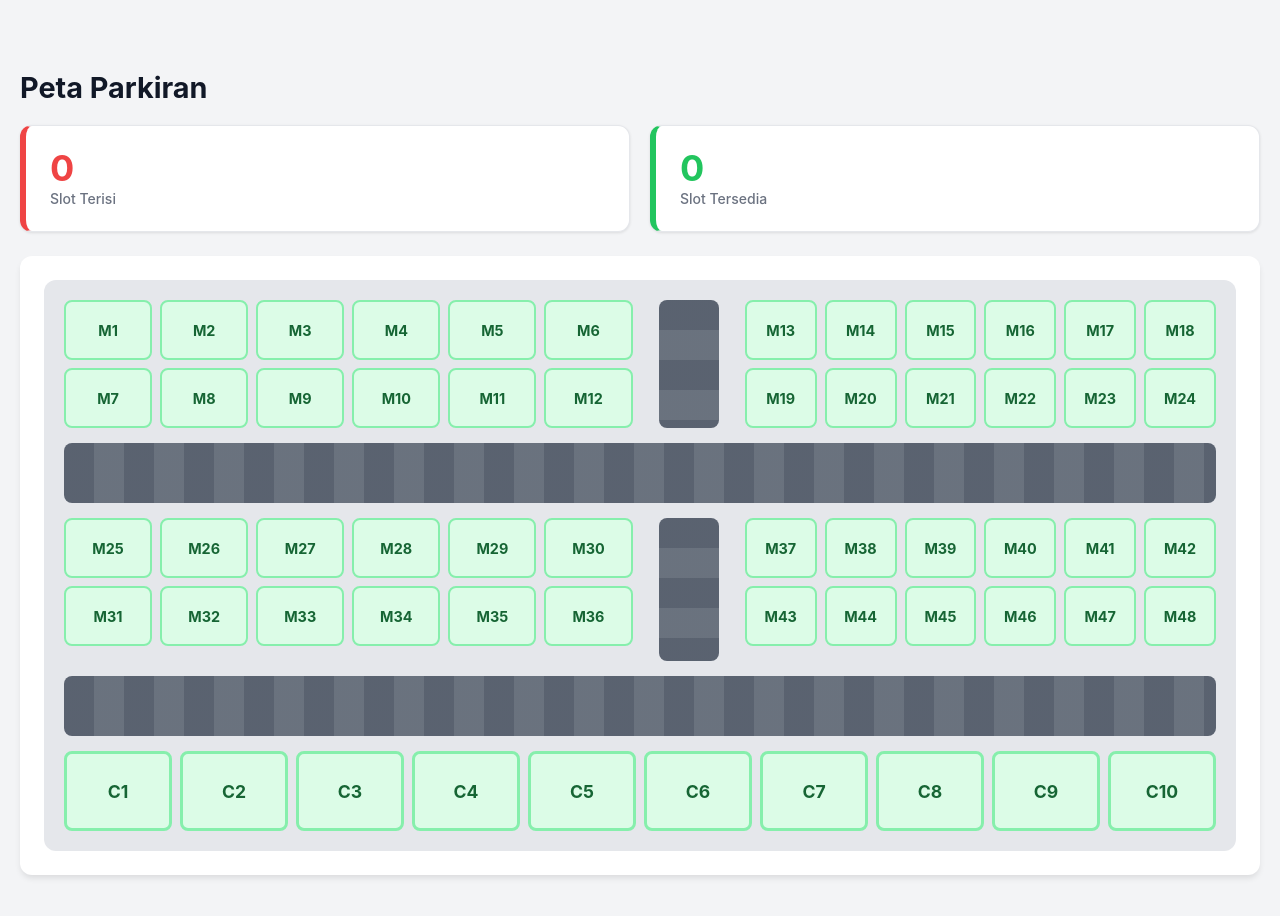
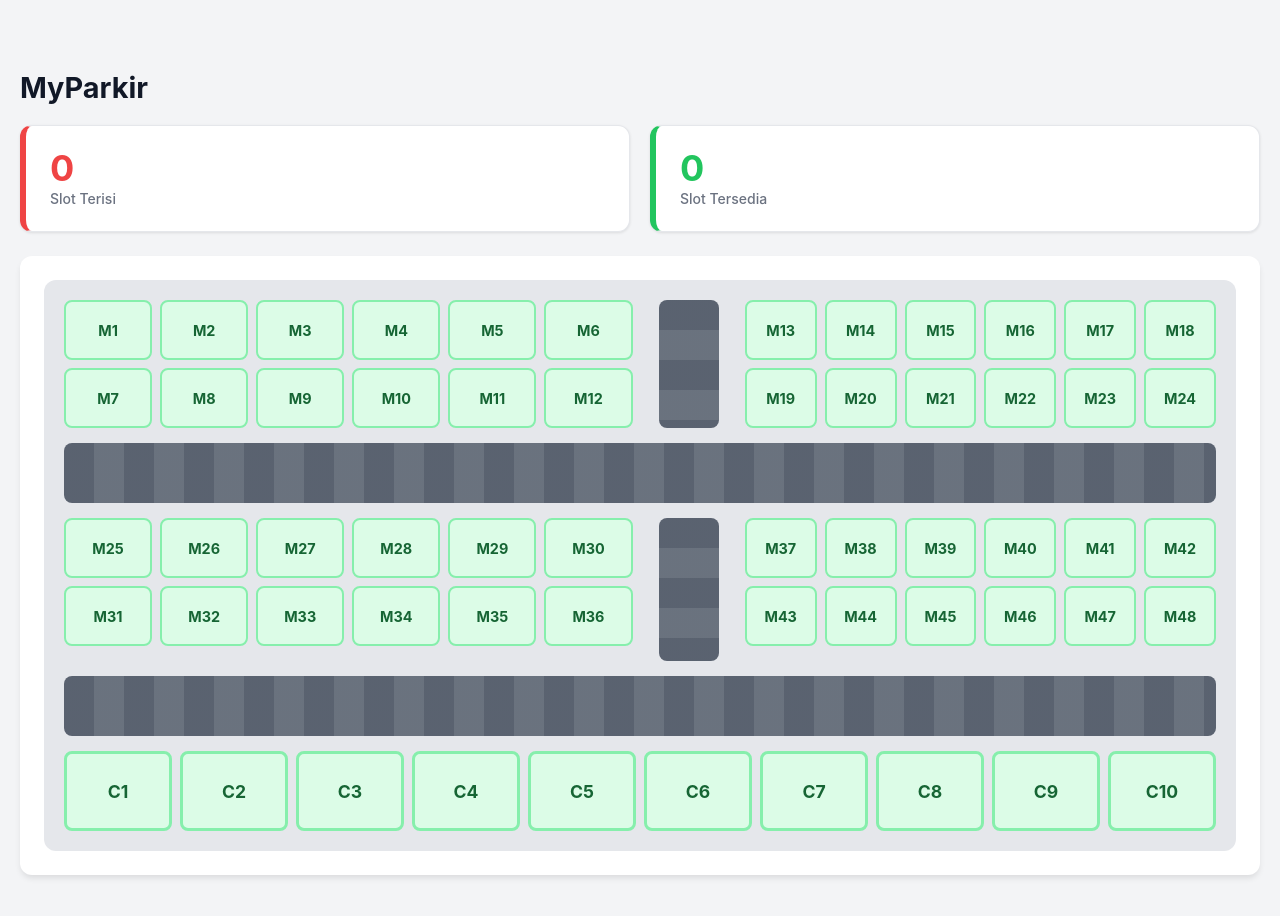
Before and after one commit to Lenaalything/Parkiranmu.io, a plain HTML site: page static/index.html in a window 1280 px wide. Drawn offline with Linux system fonts and the light colour scheme; no server answers.

Commit message:
Rename title and heading to 'MyParkir'

```diff
--- a/static/index.html
+++ b/static/index.html
@@ -3,7 +3,7 @@
   <head>
     <meta charset="UTF-8" />
     <meta name="viewport" content="width=device-width, initial-scale=1.0" />
-    <title>Dashboard Parkir Modern</title>
+    <title>MyParkir</title>
 
     <style>
       * {
@@ -245,7 +245,7 @@
 
   <body>
     <div class="dashboard">
-      <h1>Peta Parkiran</h1>
+      <h1>MyParkir</h1>
 
       <section class="stats-grid">
         <div class="stats-card terisi">
```
